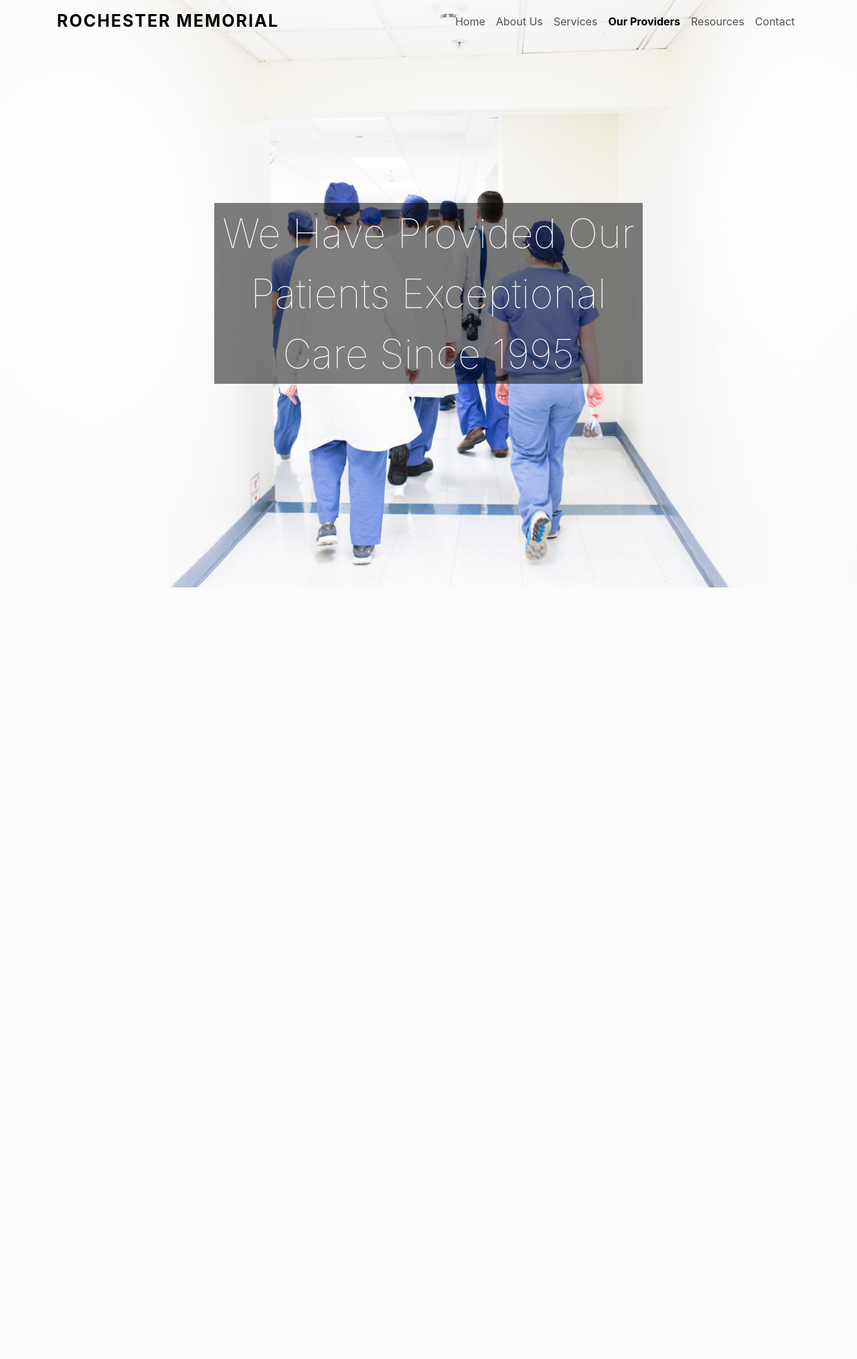
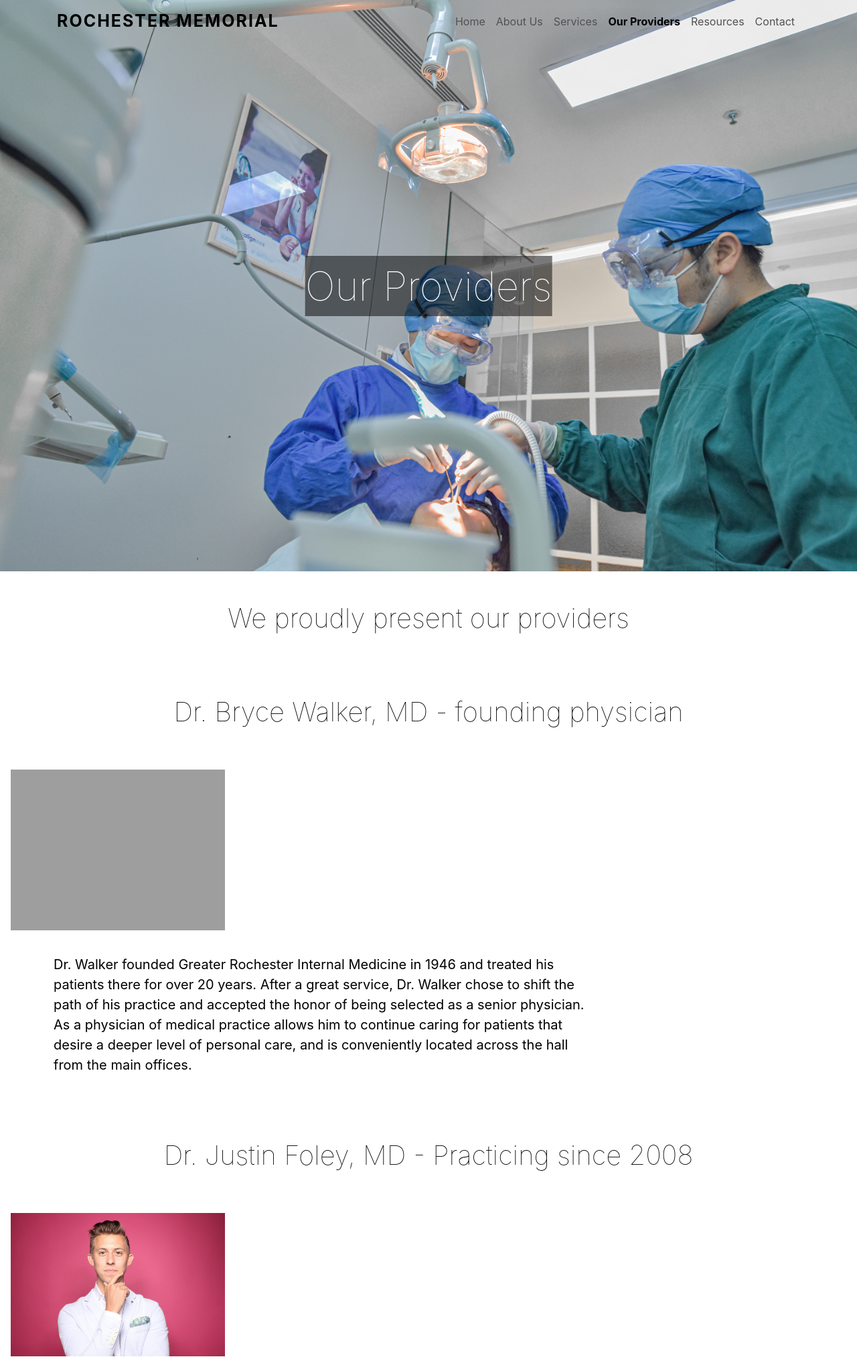
Before and after one commit to juliannabaker/RochesterMemorial, a PHP site: page /html/ourProviders.html in a window 1280 px wide. Shown: the top 2029 px of the page at 67% size. Before the commit the page ends 877 px from the top, so only its background shows below. Run offline with PHP 8.4, Linux system fonts and the light colour scheme; grey boxes are pictures that could not be loaded.

Commit message:
Our_Providers&Footer

```diff
--- a/css/home.css
+++ b/css/home.css
@@ -142,3 +142,10 @@ div.containerCard {
   text-align: center;
   padding: 10px 20px;
 }
+
+.footer {
+  text-align: center;
+  padding: 35px;
+  background-color:#3B6978;
+  color: white;
+}
--- a/html/ourProviders.html
+++ b/html/ourProviders.html
@@ -47,10 +47,83 @@
 </nav>
 
 <div class="homeImg">
-  <img src="../img/doctors.jpg" alt="doctors" width="100%;">
-  <div class="centered">We Have Provided Our Patients Exceptional Care Since 1995</div>
+  <img src="../img/Providers.jpg" alt="doctors" width="100%;">
+  <div class="centered">Our Providers</div>
 </div>
 
+<div class="paragraphContainer">
+  <div class="largerText">
+    We proudly present our providers
+  </div>
+</div>
+
+<div class="paragraphContainer">
+  <div class="largerText">
+     Dr. Bryce Walker, MD - founding physician
+  </div>
+</div>
+
+<div class="paragraphContainerNotCenter">
+  <img class = "img" src="../img/Bryce_Walker.jpg" alt="doctor" width="25%;">
+  <div class="paragraphNotCenter">
+     Dr. Walker founded Greater Rochester Internal Medicine in 1946 and treated his patients there for over 20 years.
+     After a great service, Dr. Walker chose to shift the path of his practice and accepted the honor of being selected
+     as a senior physician. As a physician of medical practice allows him to continue caring for patients that desire
+     a deeper level of personal care, and is conveniently located across the hall from the main offices.</br></br>
+
+  </div>
+</div>
+
+<div class="paragraphContainer">
+  <div class="largerText">
+     Dr. Justin Foley, MD - Practicing since 2008
+  </div>
+</div>
+
+<div class="paragraphContainerNotCenter">
+  <img class = "img" src="../img/Justin_Foley.jpg" alt="doctor" width="25%;">
+  <div class="paragraphNotCenter">
+     Dr. Foley takes a special interest in emergency medical services (EMS)
+     and has served as an EMT, Paramedic, and volunteer firefighter in Western New York.
+     During the Bosnian Conflict, he volunteered with NATO & the UN to help refugees and
+     assist during military air medical evacuations. For his efforts, he was awarded the
+     Air Command Commander’s Commendation by the Canadian Ambassador to Italy.
+
+     He is currently the Advanced Life Support Medical Associate Director for
+      Victor-Farmington Ambulance, Medical Director of  Naples Ambulance and Victor Fire Department.
+       He also serves on the Finger Lakes Emergency Medical Services council.</br></br>
+
+  </div>
+</div>
+
+<div class="paragraphContainer">
+  <div class="largerText">
+     Dr. Hannah Davis, MD - Practicing since 1998
+  </div>
+</div>
+
+<div class="paragraphContainerNotCenter">
+  <img class = "img" src="../img/Hannah_Davis.jpg" alt="doctor" width="25%;">
+  <div class="paragraphNotCenter">
+     Dr. Davis has been practicing medicine in the Rochester region since 1998.
+     During the first twenty years in clinical medicine, she held positions such as
+    Family Practice Chair as well as Medical Staff President at Lakeside Memorial Hospital.
+     She also guided the introduction of an electronic medical record in 2003 and championed
+     the development of a Patient Centered Medical Home in the private practice where she saw patients until 2018.
+
+     In 2018, Dr. Davis started a medical consulting firm that assists medical practices
+     to become more efficient and solvent, however, she believes her knowledge and
+     experience should be utilized for patients and resumed clinical practice. Joining Greater
+      Rochester Internal Medicine in May 2019, she provides individualized quality medical care in
+      the Family Practice model that emphasizes evidence based medicine, while being aware of the
+      psychological impact chronic illness has on her patients.</br></br>
+
+  </div>
+</div>
+
+<div class="footer">
+  <p>Author: RIT Curriculum Practice - Rochester Memorial</p>
+</div>
 <!-- My JavaScript -->
 <script src="../js/home.js"></script>
 <!-- Optional JavaScript -->
```
Also changed, not shown: img/Hannah_Davis.jpg (added), img/Justin_Foley.jpg (added), img/Our_Providers.jpg (added), img/Providers.jpg (added), 1 other file.
